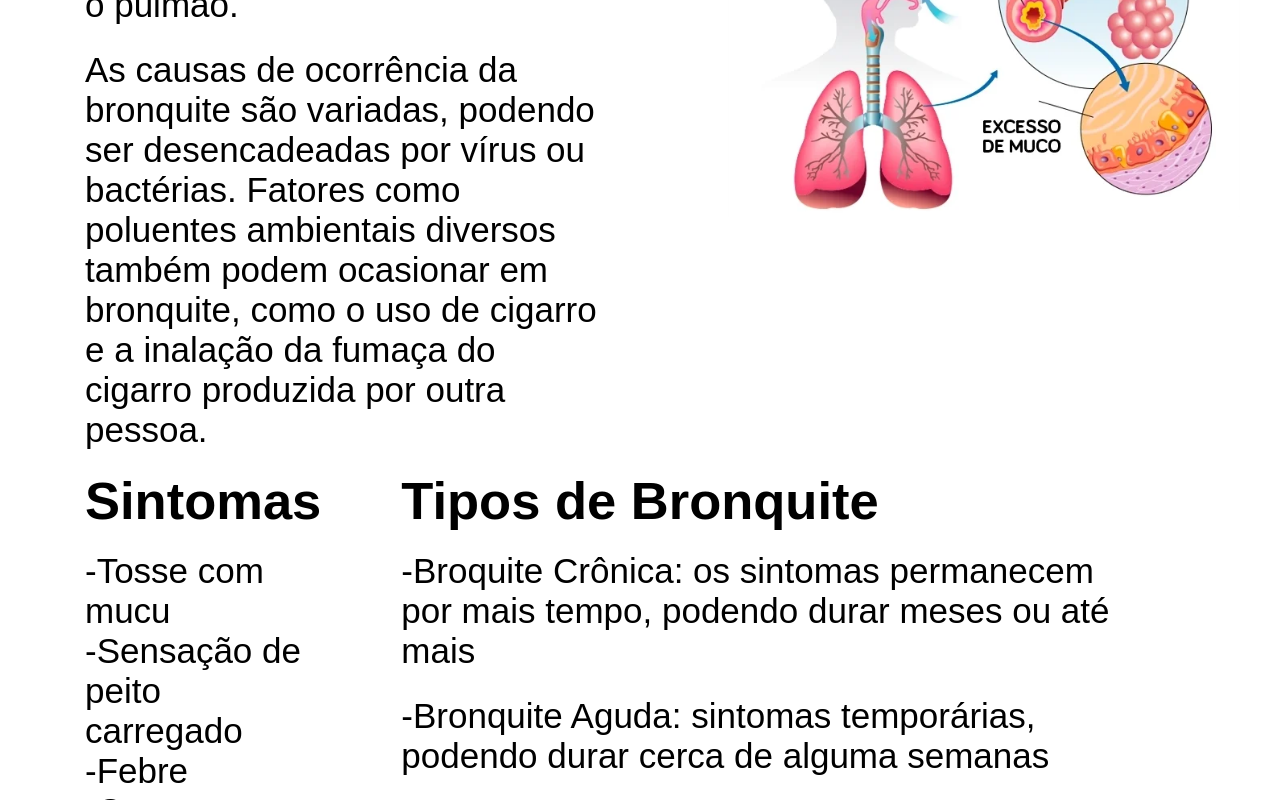
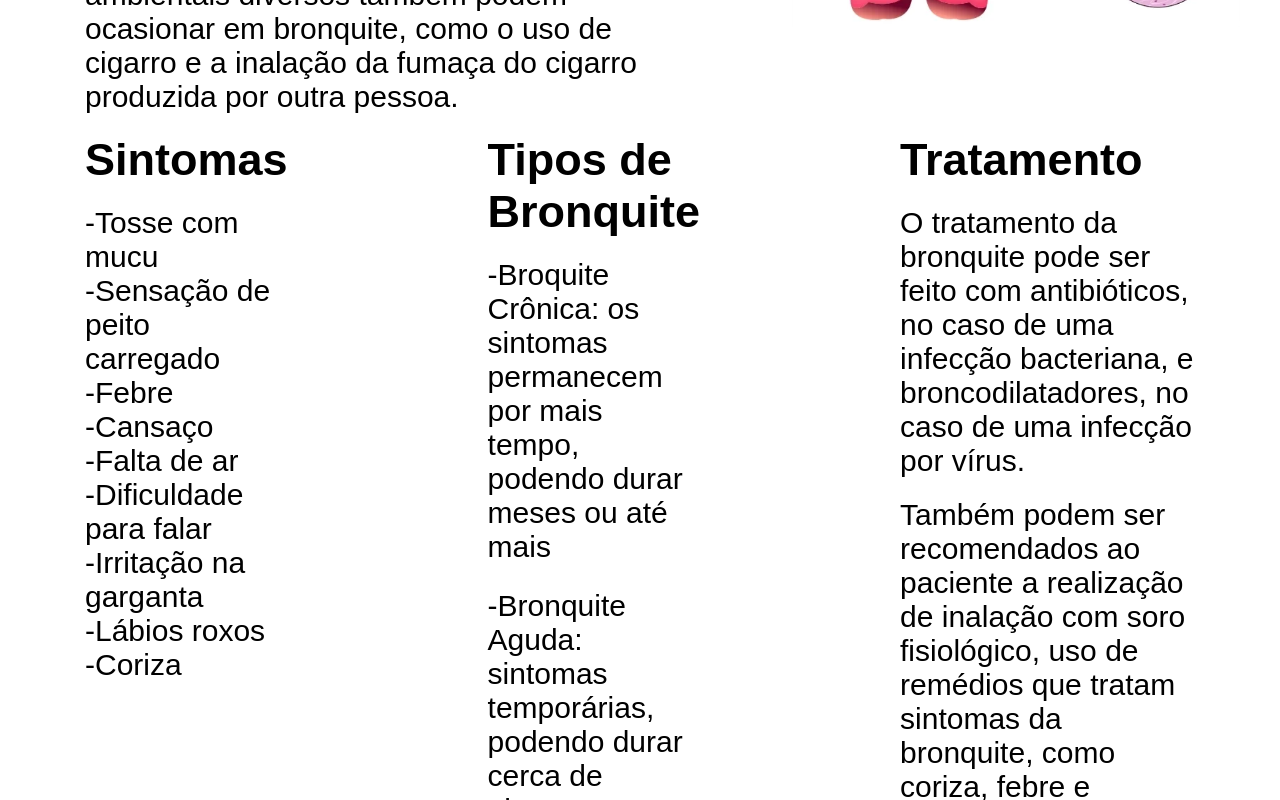
Before and after one commit to lchemure/site-bronquite, a plain HTML site: page index.html in a window 1280 px wide. Shown: the part 520-1320 px from the top of the page. Drawn offline with Linux system fonts and the light colour scheme.

Commit message:
pagina finalizada

```diff
--- a/index.html
+++ b/index.html
@@ -42,6 +42,12 @@
             <p class="tipo2">-Bronquite Aguda: sintomas temporárias, podendo durar cerca de alguma semanas</p>
             <p class="tipo3">-Bronquite Alérgica: sintomas aparecem quando o paciente entra em contato com alguma substância alérgica, podendo durar alguns dias</p>
         </div>
+        <div class="tratamento-div">
+            <h2 class="tratamento-titulo">Tratamento</h2>
+            <p class="tratamento1">O tratamento da bronquite pode ser feito com antibióticos, no caso de uma infecção bacteriana, e broncodilatadores, no caso de uma infecção por vírus.</p>
+            <p class="tratamento2">Também podem ser recomendados ao paciente a realização de inalação com soro fisiológico, uso de remédios que tratam sintomas da bronquite, como coriza, febre e hidratação das narinas.</p>
+            <p class="tratamento3">Não existe cura para a bronquite crônica, mas é possível evitar substâncias que a provoquem, como a fumaça de cigarro.</p>
+        </div>
 
     </section>
 
--- a/style.css
+++ b/style.css
@@ -27,12 +27,12 @@
 }
 
 .bronquite-imagem{
-    width: 40%;
+    width: 35%;
     padding: 40px;
 }
 
 .bronquite{
-    font-size: 35px;
+    font-size: 30px;
     font-family: Arial, Helvetica, sans-serif;
     display: flex;
     justify-content: center;
@@ -53,10 +53,15 @@
 }
 
 .sintomas{
-    font-size: 35px;
+    font-size: 30px;
     font-family: Arial, Helvetica, sans-serif;
     padding: 0px 85px;
     display: flex;
+}
+
+.sintomas-div-conteudo{
+    justify-content: center;
+
 }
 
 .sintomas-titulo{
@@ -67,9 +72,9 @@
     display: inline-block;
     justify-content: center;
     align-items: center;
-    font-size: 35px;
+    font-size: 30px;
     font-family: Arial, Helvetica, sans-serif;
-    padding: 0px 80px 0px;
+    padding: 0px 200px 0px;
 
 }
 
@@ -88,3 +93,23 @@
 .tipo3{
     padding: 0px 0px 25px;
 }
+.tratamento-div{
+    justify-content: right;
+    font-size: 30px;
+}
+
+.tratamento-titulo{
+    padding: 0px 0px 20px;
+}
+
+.tratamento1{
+    padding: 0px 0px 20px;
+}
+
+.tratamento2{
+    padding: 0px 0px 20px;
+}
+
+.tratamento3{
+    padding: 0px 0px 20px;
+}
```
